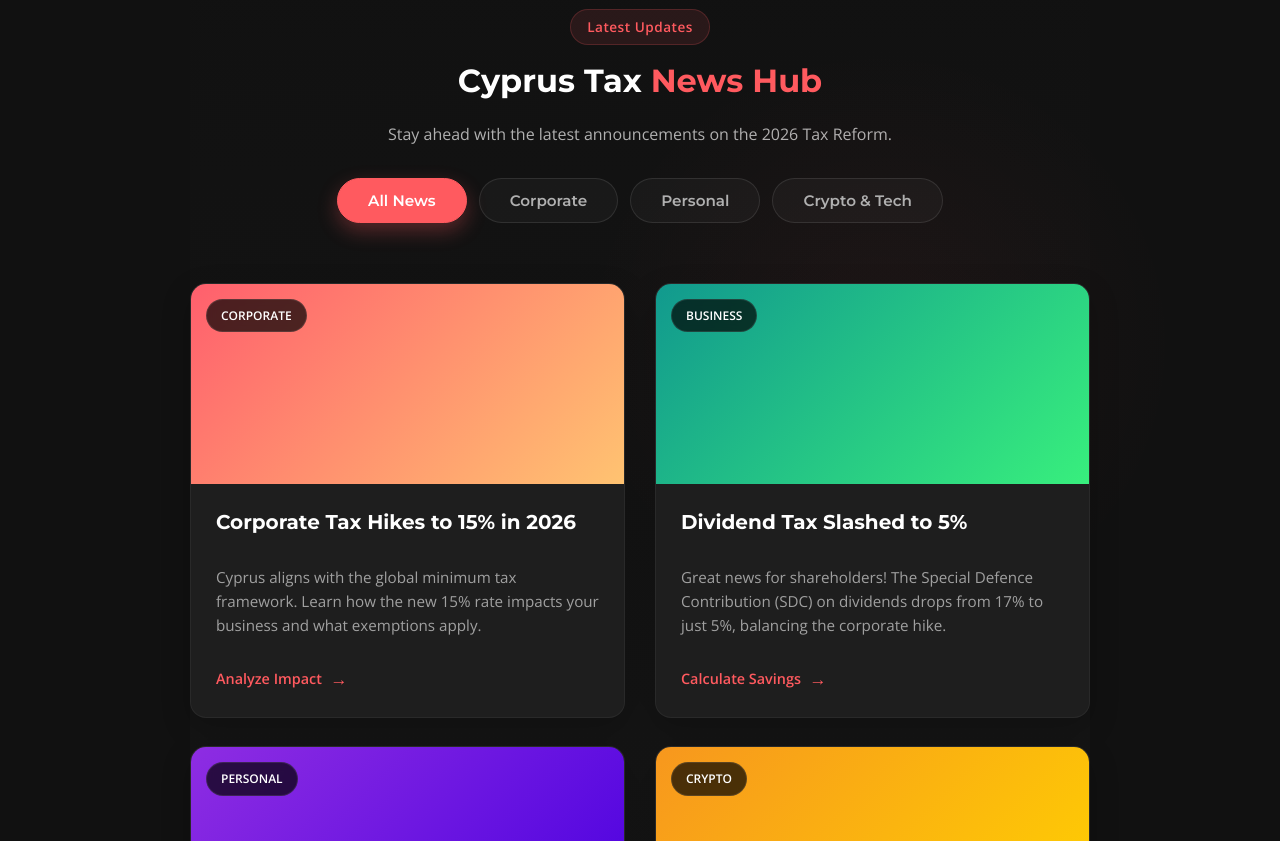
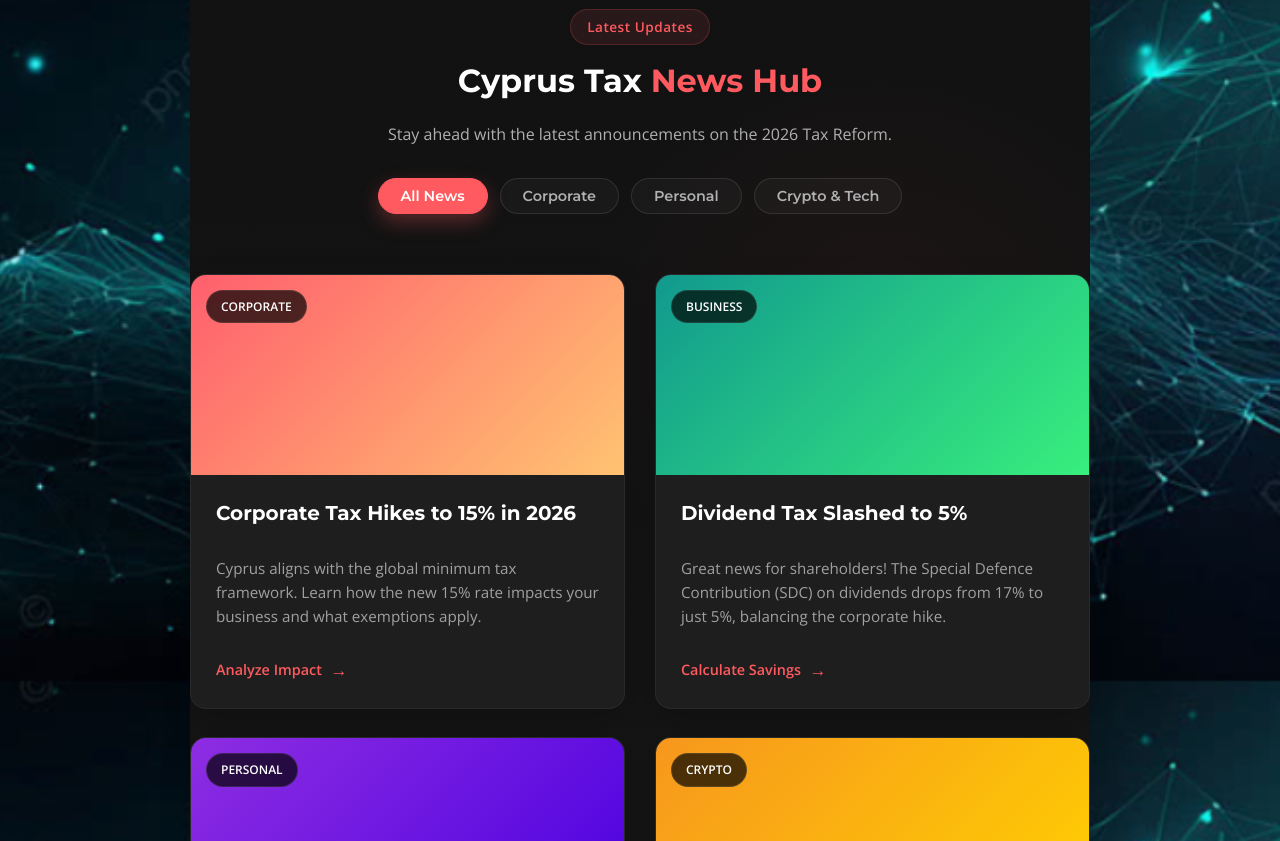
Before and after one commit to demetrisva/taxinfo-solutions, a plain HTML site: page index.html in a window 1280 px wide. Shown: the part 919-1760 px from the top of the page. Drawn offline with nearby package versions, Linux system fonts and the light colour scheme.

Commit message:
style: add network background image and refine news tab button padding and font size.

```diff
--- a/style.css
+++ b/style.css
@@ -38,6 +38,11 @@ body {
     margin: 0;
     padding: 0;
     background-color: var(--bg-body);
+    background-image: url('images/bg-network.png');
+    background-size: cover;
+    background-attachment: fixed;
+    background-position: center top;
+    background-repeat: no-repeat;
     color: var(--text-main);
     line-height: 1.6;
     -webkit-font-smoothing: antialiased;
@@ -344,7 +349,7 @@ h4 {
 }
 
 .news-tab-btn {
-    padding: 12px 30px;
+    padding: 8px 22px;
     background: rgba(255, 255, 255, 0.03);
     border: 1px solid rgba(255, 255, 255, 0.1);
     color: var(--text-muted);
@@ -352,7 +357,7 @@ h4 {
     cursor: pointer;
     font-weight: 600;
     font-family: var(--font-head);
-    font-size: 0.95rem;
+    font-size: 0.9rem;
     transition: all 0.3s cubic-bezier(0.4, 0, 0.2, 1);
 }
 
```
Also changed, not shown: images/bg-network.png (added).
